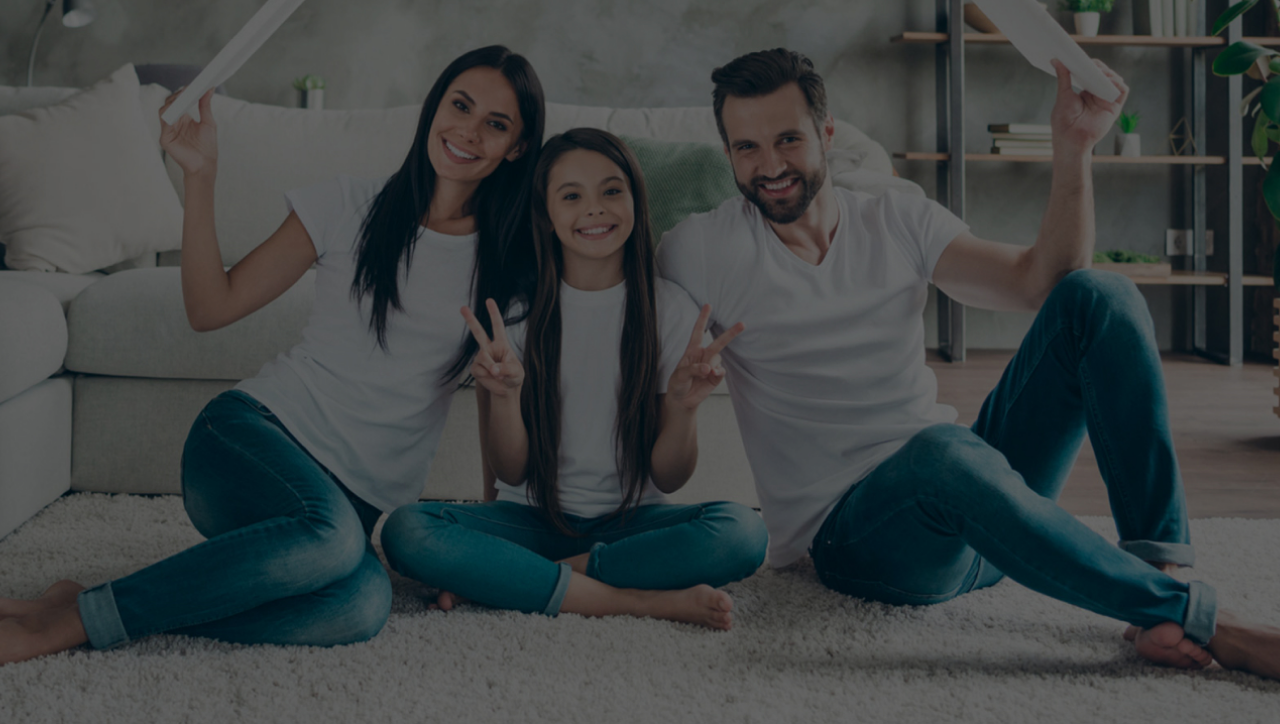
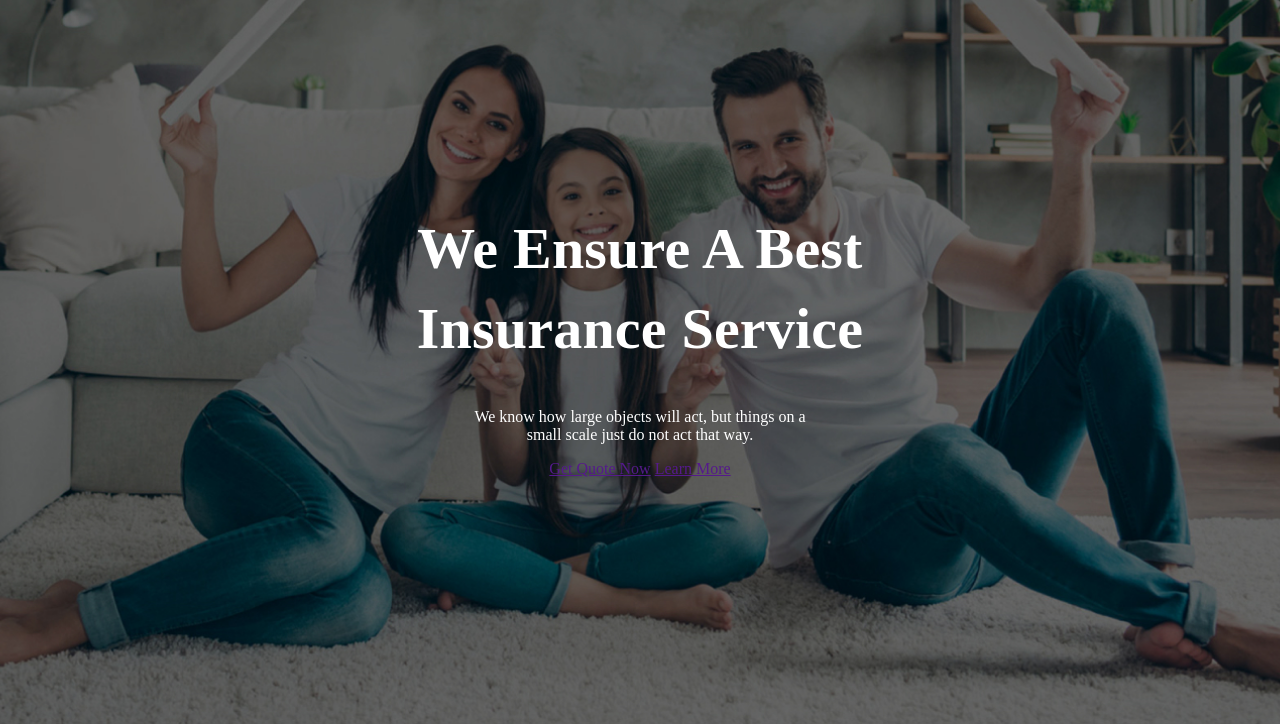
Before and after one commit to Shirobokov-aa/verstka-site, a plain HTML site: page site-test1/index.html in a window 1280 px wide. Shown: the part 76-800 px from the top of the page. Drawn offline with Linux system fonts and the light colour scheme.

Commit message:
work proces

```diff
--- a/site-test1/css/style.css
+++ b/site-test1/css/style.css
@@ -80,3 +80,30 @@ text-decoration: none;
     border-color: #23A6F0;
     color: #23A6F0;
 }
+
+.header{
+    position: absolute;
+    left: 0;
+    width: 100%;
+
+}
+.hero{
+    position: relative;
+}
+.hero__content{
+    height: 100%;
+    display: flex;
+    align-items: center;
+    padding: 90px 0;
+    box-sizing: border-box;
+    color: #FFFFFF;
+    text-align: center;
+
+}
+.hero__content h1{
+text-align: center;
+font-size: 58px;
+font-weight: 800;
+line-height: 80px;
+letter-spacing: 0.2px;
+}
--- a/site-test1/index.html
+++ b/site-test1/index.html
@@ -38,6 +38,21 @@
 
                 </div>
             </header>
+            <div class="hero__content">
+               <div class="container">
+                <h1>
+                    We Ensure A Best <br> Insurance Service
+                </h1>
+                <p>
+                    We know how large objects will act, but things on a <br>
+                    small scale just do not act that way.
+                </p>
+                <div class="hero__links">
+                    <a href="">Get Quote Now</a>
+                    <a href="">Learn More</a>
+                </div>
+               </div>
+            </div>
         </div>
         <footer class="footer">
 
```
Also changed, not shown: site-test1/text.txt.
